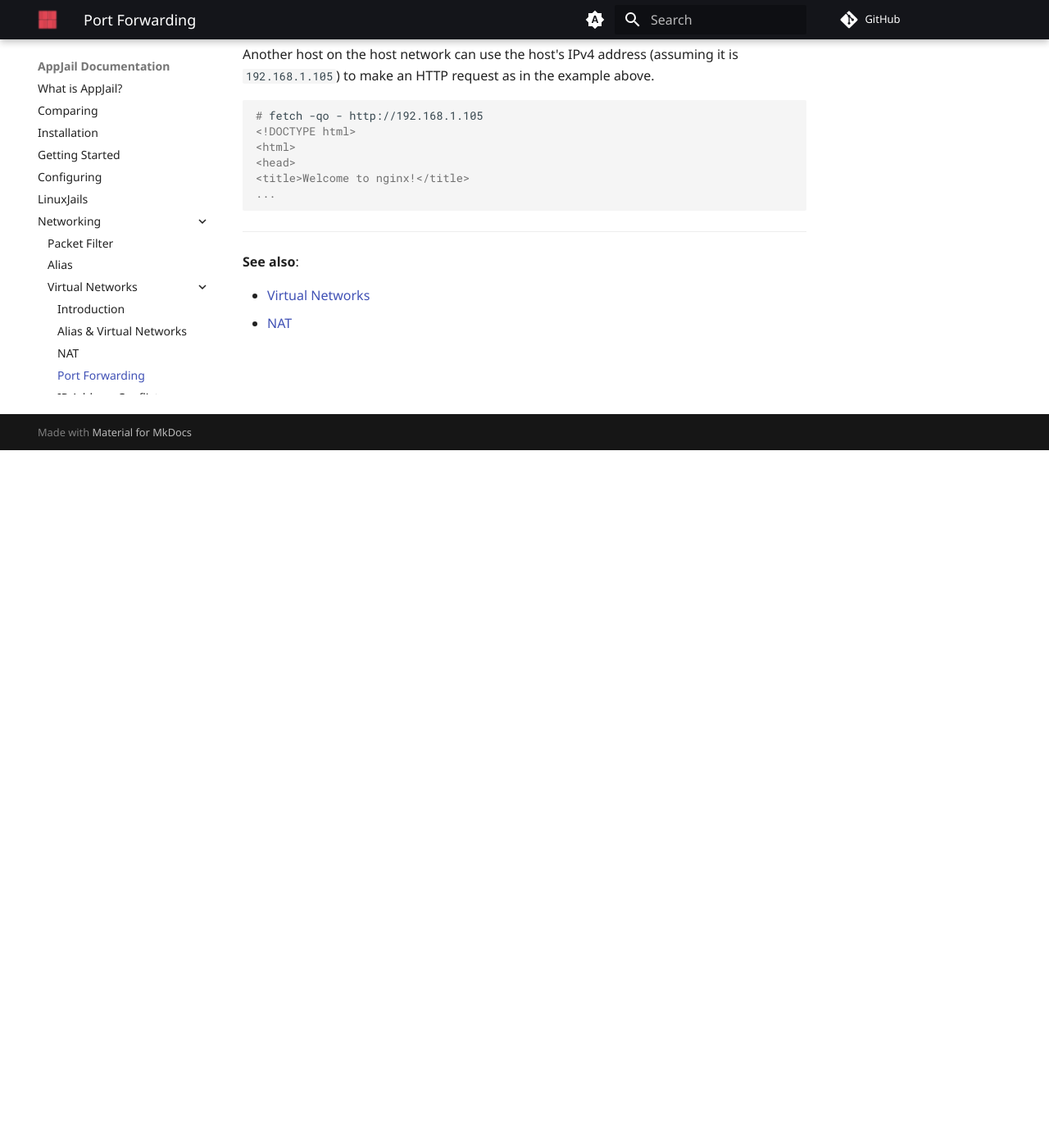
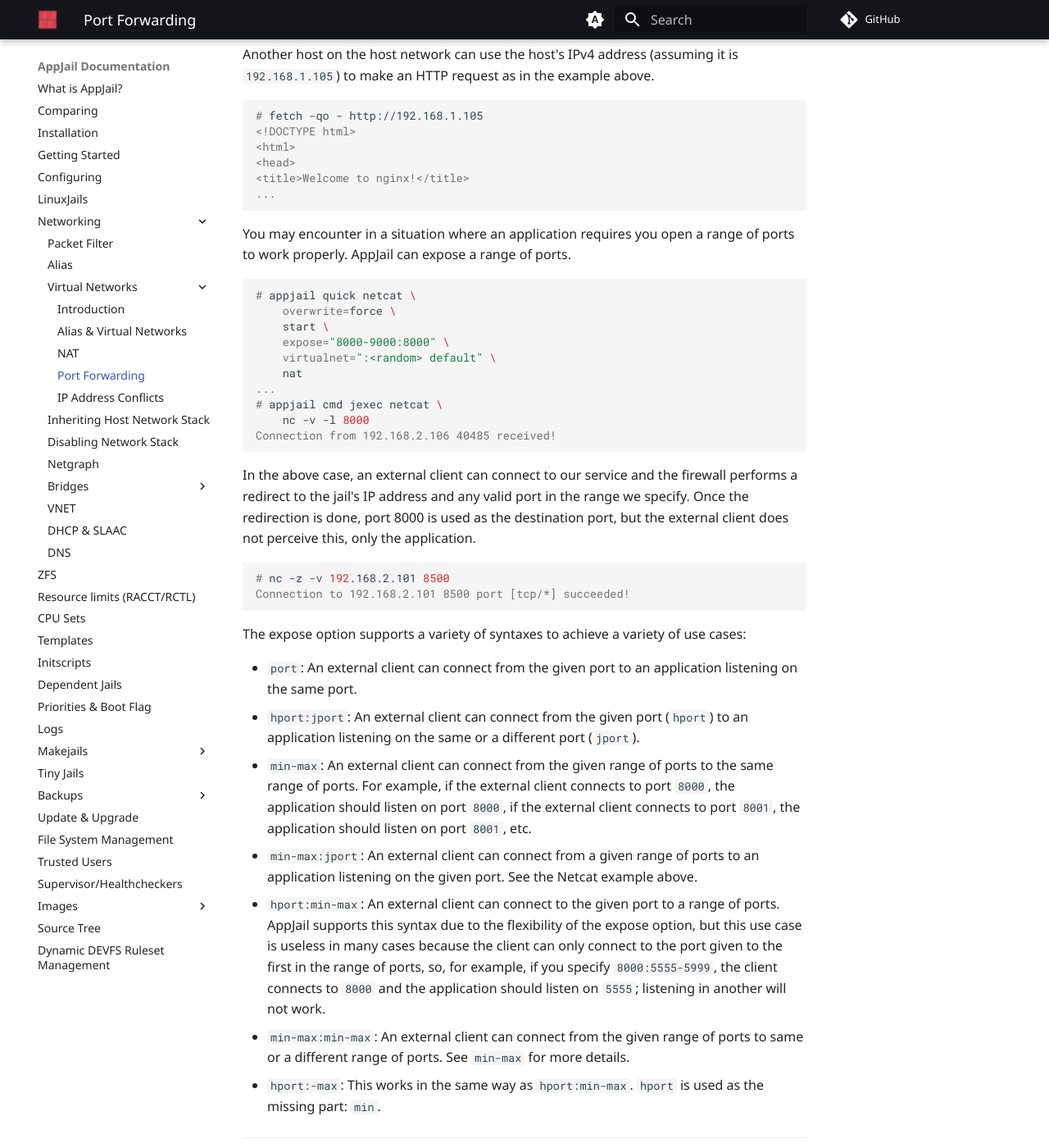
Before and after one commit to DtxdF/AppJail.docs, an MkDocs documentation site: the page built from docs/networking/virtual-networks/port-forwarding.md, in a window 1280 px wide and 1400 px high, scrolled down 851 px. Shown: the whole window at 82% size. Built offline with MkDocs 1.6.1 and Material for MkDocs 9.7.7, drawn with Linux system fonts in a browser that asks for light colours; comment, search, counter and statistics services are not loaded.

Commit message:
Document range of ports feature

````diff
--- a/docs/networking/virtual-networks/port-forwarding.md
+++ b/docs/networking/virtual-networks/port-forwarding.md
@@ -43,6 +43,38 @@ Another host on the host network can use the host's IPv4 address (assuming it is
 ...
 ```
 
+You may encounter in a situation where an application requires you open a range of ports to work properly. AppJail can expose a range of ports.
+
+```console
+# appjail quick netcat \
+    overwrite=force \
+    start \
+    expose="8000-9000:8000" \
+    virtualnet=":<random> default" \
+    nat
+...
+# appjail cmd jexec netcat \
+    nc -v -l 8000
+Connection from 192.168.2.106 40485 received!
+```
+
+In the above case, an external client can connect to our service and the firewall performs a redirect to the jail's IP address and any valid port in the range we specify. Once the redirection is done, port 8000 is used as the destination port, but the external client does not perceive this, only the application.
+
+```console
+# nc -z -v 192.168.2.101 8500
+Connection to 192.168.2.101 8500 port [tcp/*] succeeded!
+```
+
+The expose option supports a variety of syntaxes to achieve a variety of use cases:
+
+* `port`: An external client can connect from the given port to an application listening on the same port.
+* `hport:jport`: An external client can connect from the given port (`hport`) to an application listening on the same or a different port (`jport`).
+* `min-max`: An external client can connect from the given range of ports to the same range of ports. For example, if the external client connects to port `8000`, the application should listen on port `8000`, if the external client connects to port `8001`, the application should listen on port `8001`, etc.
+* `min-max:jport`: An external client can connect from a given range of ports to an application listening on the given port. See the Netcat example above.
+* `hport:min-max`: An external client can connect to the given port to a range of ports. AppJail supports this syntax due to the flexibility of the expose option, but this use case is useless in many cases because the client can only connect to the port given to the first in the range of ports, so, for example, if you specify `8000:5555-5999`, the client connects to `8000` and the application should listen on `5555`; listening in another will not work.
+* `min-max:min-max`: An external client can connect from the given range of ports to same or a different range of ports. See `min-max` for more details.
+* `hport:-max`: This works in the same way as `hport:min-max`. `hport` is used as the missing part: `min`.
+
 ---
 
 **See also**:
````
